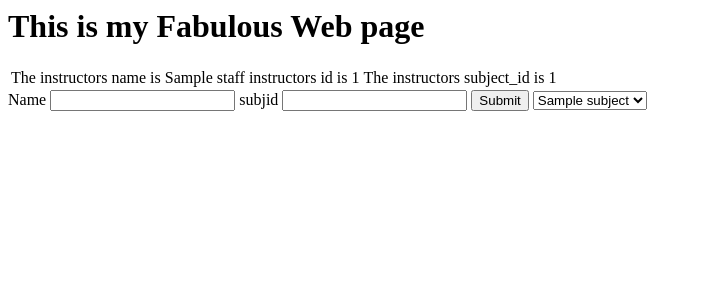
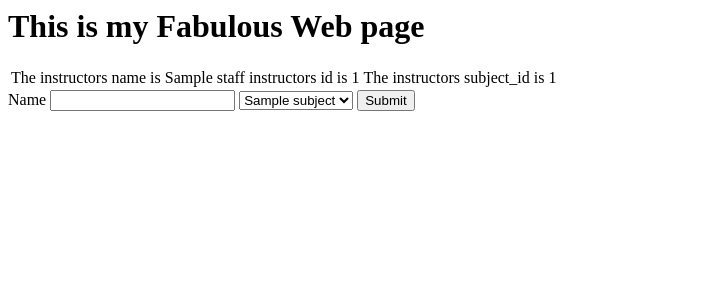
Before and after one commit to Crush-Steelpunch/ASMReskill-11-22, a Flask app: page / in a window 1280 px wide. Shown: the top 300 px of the page, without its empty margins (0-702 px from the left). Run offline with Flask 2, Linux system fonts and the light colour scheme; tables that the repository leaves empty hold one stand-in row (values such as "Sample post").

Commit message:
cleaned up the input

```diff
--- a/application/routes.py
+++ b/application/routes.py
@@ -1,6 +1,6 @@
 from application import app, db
 from application.models import Subjects, Staff
-from flask import render_template
+from flask import render_template, redirect, url_for
 from flask import request
 from application.forms import NameForm, exampleSelectField, SubjectList
 
@@ -15,16 +15,17 @@ def read():
     # append query to choices
     for subj in pysubjects:
         pysubjectform.subjlist.choices.append(
-           subj.subject_name
+           (subj.id,subj.subject_name)
         )
 
     # instantiate staff input form
     pyform = NameForm()
     if request.method == 'POST':
-        addstaff = Staff(staff_name=pyform.Name.data, subject_id=pyform.subjid.data)
+        addstaff = Staff(staff_name=pyform.Name.data, subject_id=pysubjectform.subjlist.data)
         db.session.add(addstaff)
         db.session.commit()
         #breakpoint()
+        return redirect(url_for('read'))
 
 
 #    breakpoint()
--- a/application/templates/front.html
+++ b/application/templates/front.html
@@ -19,9 +19,8 @@
     <form method='POST' action=''>
         {{ jiform.hidden_tag() }}
         {{ jiform.Name.id}} {{jiform.Name}}
-        {{ jiform.subjid.id }}  {{ jiform.subjid }}
+        {{ jisubjectform.subjlist }}
         {{ jiform.submit }}
-        {{ jisubjectform.subjlist}}
 <!-- End of Form -->
     </body>
 </html>
```
